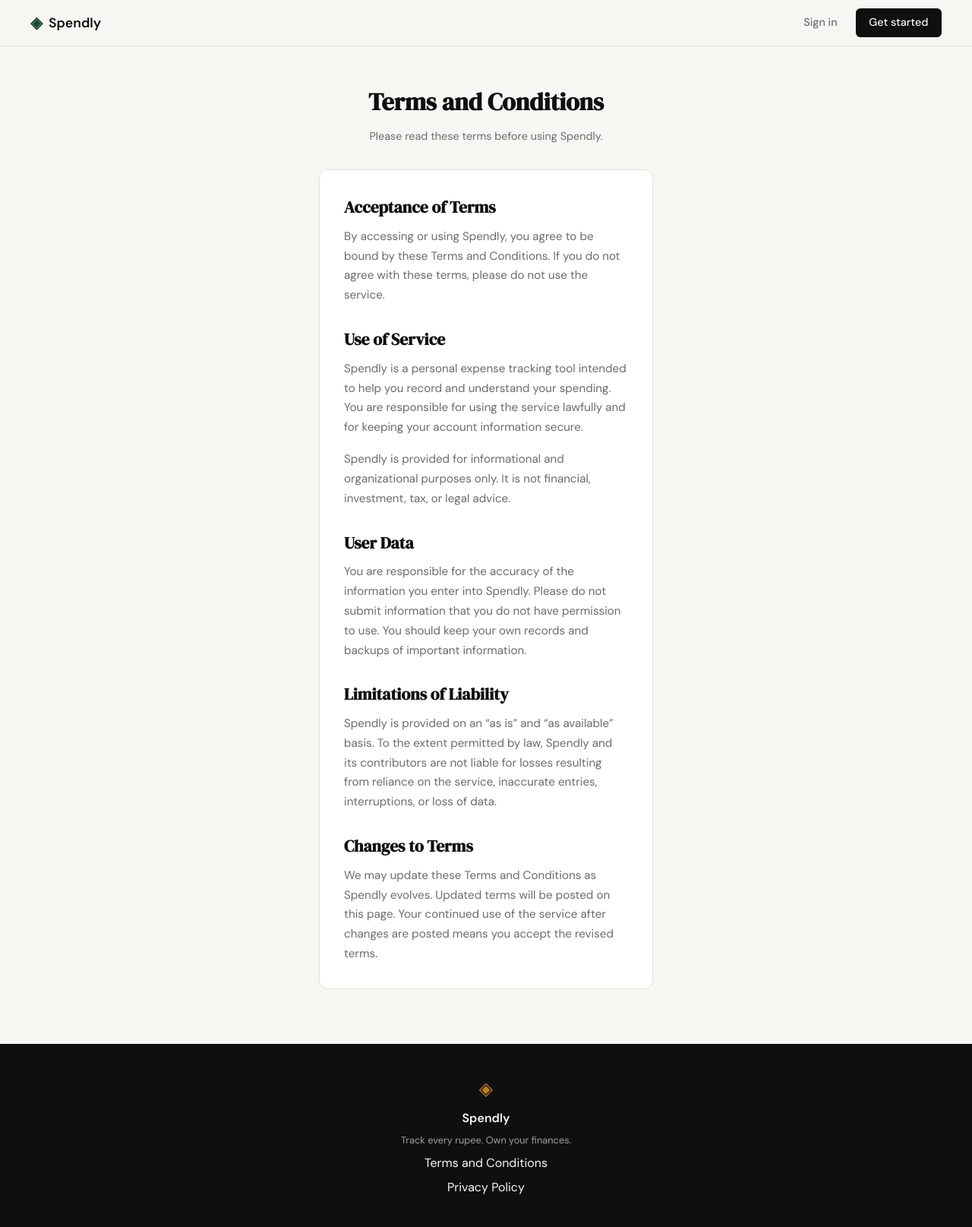
After one commit to Shzl804/Expense-Tracker, a Flask app: page /terms in a window 1280 px wide. The commit adds this page. Shown: the whole page at 76% size. Run offline with Flask 3, Linux system fonts and the light colour scheme.

Commit message:
landing: add terms and conditions page and route

```diff
--- a/app.py
+++ b/app.py
@@ -20,6 +20,11 @@ def register():
 @app.route("/login")
 def login():
     return render_template("login.html")
+
+
+@app.route("/terms")
+def terms():
+    return render_template("terms.html")
 
 
 # ------------------------------------------------------------------ #
--- a/static/css/style.css
+++ b/static/css/style.css
@@ -477,6 +477,24 @@ a { color: inherit; text-decoration: none; }
 
 .auth-switch a:hover { text-decoration: underline; }
 
+.terms-card h2 {
+    font-family: var(--font-display);
+    font-size: 1.35rem;
+    color: var(--ink);
+    margin: 1.75rem 0 0.5rem;
+}
+
+.terms-card h2:first-child { margin-top: 0; }
+
+.terms-card p {
+    color: var(--ink-muted);
+    font-size: 0.95rem;
+    line-height: 1.7;
+    margin-bottom: 1rem;
+}
+
+.terms-card p:last-child { margin-bottom: 0; }
+
 /* ------------------------------------------------------------------ */
 /* Footer                                                              */
 /* ------------------------------------------------------------------ */
--- a/templates/base.html
+++ b/templates/base.html
@@ -34,7 +34,7 @@
             <span class="brand-icon">◈</span>
             <span class="footer-name">Spendly</span>
             <p class="footer-copy">Track every rupee. Own your finances.</p>
-            <a href="#">Terms and Conditions</a>
+            <a href="{{ url_for('terms') }}">Terms and Conditions</a>
             <a href="#">Privacy Policy</a>
         </div>
     </footer>
--- /dev/null
+++ b/templates/terms.html
@@ -0,0 +1,32 @@
+{% extends "base.html" %}
+
+{% block title %}Terms and Conditions — Spendly{% endblock %}
+
+{% block content %}
+<section class="auth-section">
+    <div class="auth-container">
+        <div class="auth-header">
+            <h1 class="auth-title">Terms and Conditions</h1>
+            <p class="auth-subtitle">Please read these terms before using Spendly.</p>
+        </div>
+
+        <div class="auth-card terms-card">
+            <h2>Acceptance of Terms</h2>
+            <p>By accessing or using Spendly, you agree to be bound by these Terms and Conditions. If you do not agree with these terms, please do not use the service.</p>
+
+            <h2>Use of Service</h2>
+            <p>Spendly is a personal expense tracking tool intended to help you record and understand your spending. You are responsible for using the service lawfully and for keeping your account information secure.</p>
+            <p>Spendly is provided for informational and organizational purposes only. It is not financial, investment, tax, or legal advice.</p>
+
+            <h2>User Data</h2>
+            <p>You are responsible for the accuracy of the information you enter into Spendly. Please do not submit information that you do not have permission to use. You should keep your own records and backups of important information.</p>
+
+            <h2>Limitations of Liability</h2>
+            <p>Spendly is provided on an “as is” and “as available” basis. To the extent permitted by law, Spendly and its contributors are not liable for losses resulting from reliance on the service, inaccurate entries, interruptions, or loss of data.</p>
+
+            <h2>Changes to Terms</h2>
+            <p>We may update these Terms and Conditions as Spendly evolves. Updated terms will be posted on this page. Your continued use of the service after changes are posted means you accept the revised terms.</p>
+        </div>
+    </div>
+</section>
+{% endblock %}
```
